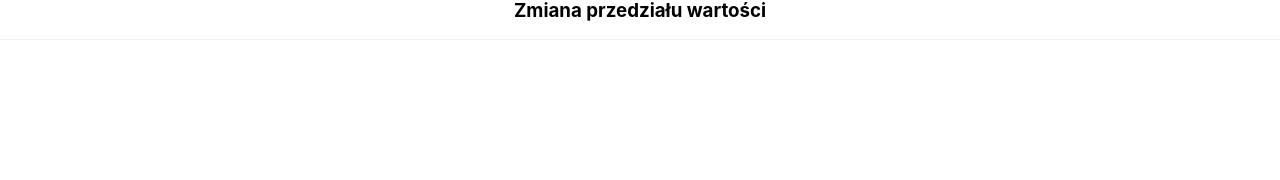
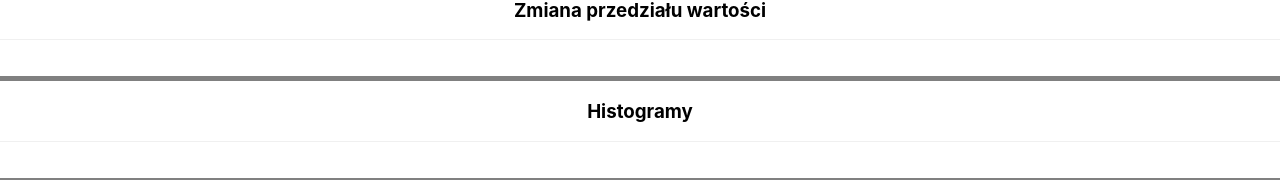
Before and after one commit to Pabblittto/wspomaganie, a React (Create React App) app: page / in a window 1280 px wide. Shown: the part 763-943 px from the top of the page. Before the commit the page ends 839 px from the top, so only its background shows below. Built offline with nearby package versions, Linux system fonts and the light colour scheme.

Commit message:
added histograms

```diff
--- a/package.json
+++ b/package.json
@@ -13,6 +13,7 @@
     "@types/react-dom": "^18.0.11",
     "antd": "^5.3.1",
     "react": "^18.2.0",
+    "react-charts": "^3.0.0-beta.54",
     "react-csv-reader": "^3.5.2",
     "react-dom": "^18.2.0",
     "react-scripts": "5.0.1",
--- a/src/components/modul1/modul1.tsx
+++ b/src/components/modul1/modul1.tsx
@@ -15,6 +15,7 @@ import { dataRowToDataSource } from "../../utils/dataRowToDataSource";
 import { DiscretizationSection } from "../shared/DiscretizationSection/DiscretizationSection";
 import { Standarization } from "../shared/Standarization/Standarization";
 import { RangeChanger } from "../shared/RangeChanger/RangeChanger";
+import { Histograms } from "../shared/Histograms/Histograms";
 
 export const Modul1 = () => {
   const dataContext = React.useContext(DataContext);
@@ -141,6 +142,13 @@ export const Modul1 = () => {
         style={{ marginTop: "20px", backgroundColor: "gray", height: "5px" }}
       />
       <RangeChanger />
+      <div
+        style={{ marginTop: "20px", backgroundColor: "gray", height: "5px" }}
+      />
+      <Histograms />
+      <div
+        style={{ marginTop: "20px", backgroundColor: "gray", height: "5px" }}
+      />
     </div>
   );
 };
--- /dev/null
+++ b/src/components/shared/Histograms/Histograms.tsx
@@ -0,0 +1,116 @@
+import React, { useEffect, useState } from "react";
+import { Chart } from "react-charts";
+import { DataContext } from "../../../Contexts/dataContext";
+import { Tabs } from "antd";
+
+export type SingleDataElement<PrimaryType, SecondaryType> = {
+  /**
+   * X
+   */
+  primary: PrimaryType;
+  /**
+   * Y
+   */
+  secondary: SecondaryType;
+};
+
+/** Base type for  */
+export type BaseChartDataStructure<
+  PrimaryType = string,
+  SecondaryType = number
+> = {
+  /**Name of the series */
+  label: string;
+  data: SingleDataElement<PrimaryType, SecondaryType>[];
+};
+
+// Sort function from: https://stackoverflow.com/questions/4340227/sort-mixed-alpha-numeric-array
+var reA = /[^a-zA-Z]/g;
+var reN = /[^0-9]/g;
+
+function sortAlphaNum(a: any, b: any) {
+  var aA = a.replace(reA, "");
+  var bA = b.replace(reA, "");
+  if (aA === bA) {
+    var aN = parseInt(a.replace(reN, ""), 10);
+    var bN = parseInt(b.replace(reN, ""), 10);
+    return aN === bN ? 0 : aN > bN ? 1 : -1;
+  } else {
+    return aA > bA ? 1 : -1;
+  }
+}
+
+export const Histograms = () => {
+  const contextData = React.useContext(DataContext);
+
+  const [chartData, setChartData] = useState<
+    BaseChartDataStructure<string | number, number>[]
+  >([]);
+
+  useEffect(() => {
+    if (!contextData.data) return;
+
+    const newChartData: BaseChartDataStructure<string | number, number>[] = [];
+
+    for (const title of contextData.columnTitles) {
+      newChartData.push({
+        label: title,
+        data: [],
+      });
+    }
+
+    for (const row of contextData.data) {
+      let lastIndex = 0;
+      for (const [index, cell] of row.entries()) {
+        lastIndex = index;
+        const currentElement = newChartData[index].data.find(
+          (e) => e.primary === cell
+        );
+        if (currentElement) {
+          currentElement.secondary += 1;
+        } else {
+          newChartData[index].data.push({
+            primary: cell,
+            secondary: 1,
+          });
+        }
+      }
+      newChartData[lastIndex].data.sort((A, B) =>
+        sortAlphaNum(A.primary, B.primary)
+      );
+    }
+
+    setChartData(newChartData);
+  }, [contextData.data, contextData.columnTitles, contextData.cellTypes]);
+
+  const tabs = chartData.map((dataElement) => ({
+    key: dataElement.label,
+    label: dataElement.label,
+    children: (
+      <div style={{ width: "100%", height: "500px" }}>
+        <Chart
+          options={{
+            data: [dataElement],
+            primaryAxis: {
+              getValue: (datum) => datum.primary,
+            },
+            secondaryAxes: [
+              {
+                getValue: (datum) => datum.secondary,
+              },
+            ],
+          }}
+        />
+      </div>
+    ),
+  }));
+
+  console.log(chartData);
+
+  return (
+    <div>
+      <h3>Histogramy</h3>
+      <Tabs items={tabs} />
+    </div>
+  );
+};
```
Also changed, not shown: 1 other file (tests, documents, lock files or other folders).
